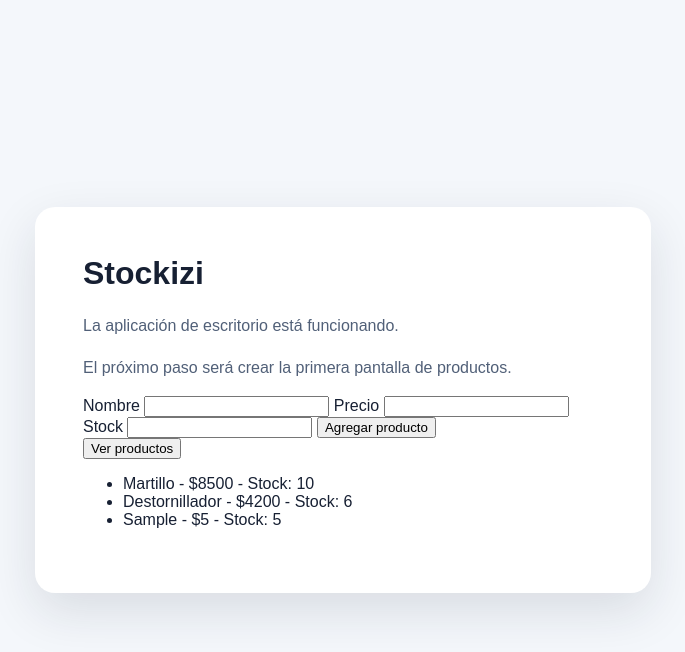
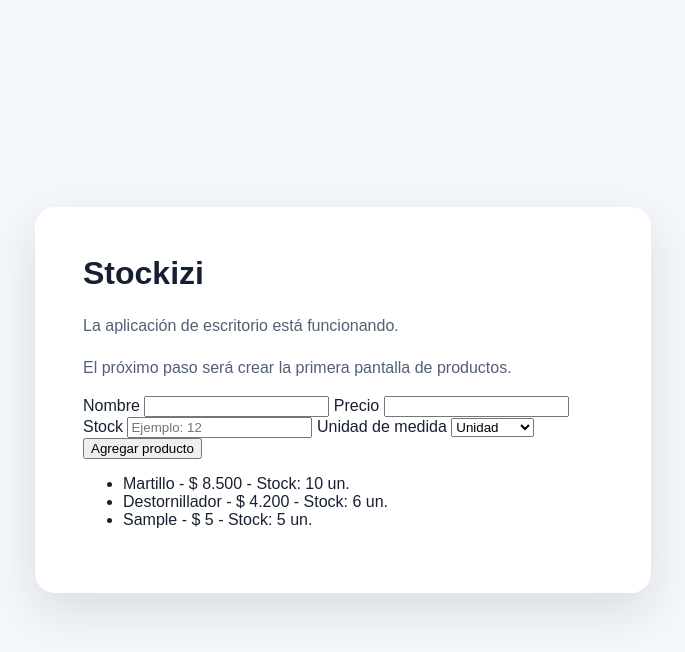
Before and after one commit to mundocreativo1211-maker/stockizi, an Electron app: page index.html in a window 1100 px wide. Both pictures are taken after typing "Sample", "5", "5" into the empty fields and a click on the button "Agregar producto". Shown: the whole page, without its empty margins (207-892 px from the left). Drawn offline with Linux system fonts and the light colour scheme.

Commit message:
Agrega la primera interacción de la interfaz

```diff
--- a/index.html
+++ b/index.html
@@ -14,18 +14,22 @@
       <form id="product-form">
         <label for="product-name">Nombre</label>
         <input id="product-name" type="text" required />
+        <label for="product-price">Precio</label>
+        <input id="product-price" type="number" min="0" step="0.01" required />
 
-        <label for="product-price">Precio</label>
-        <input id="product-price" type="number" min="0" required />
         <label for="product-stock">Stock</label>
-        <input id="product-stock" type="number" min="0" required />
+        <input id="product-stock" type="number" min="0" step="0.001" required />
+
+        <label for="product-unit">Unidad de medida</label>
+        <select id="product-unit" required>
+          <option value="UNIT">Unidad</option>
+          <option value="KILOGRAM">Kilogramo</option>
+          <option value="METER">Metro</option>
+          <option value="LITER">Litro</option>
+        </select>
 
         <button type="submit">Agregar producto</button>
       </form>
-
-      <button id="products-button" type="button">
-        Ver productos
-      </button>
 
       <ul id="products-list"></ul>
     </main>
--- a/renderer.js
+++ b/renderer.js
@@ -3,20 +3,42 @@ const products = [
     name: 'Martillo',
     price: 8500,
     stock: 10,
+    unit: 'UNIT',
   },
   {
     name: 'Destornillador',
     price: 4200,
     stock: 6,
+    unit: 'UNIT',
   },
 ];
 
-const productsButton = document.querySelector('#products-button');
+const currencyFormatter = new Intl.NumberFormat('es-AR', {
+  style: 'currency',
+  currency: 'ARS',
+  minimumFractionDigits: 0,
+});
+const quantityFormatter = new Intl.NumberFormat('es-AR', {
+  maximumFractionDigits: 3,
+});
+
+const unitLabels = {
+  UNIT: 'un.',
+  KILOGRAM: 'kg',
+  METER: 'm',
+  LITER: 'l',
+};
+
 const productsList = document.querySelector('#products-list');
 const productForm = document.querySelector('#product-form');
 const productName = document.querySelector('#product-name');
 const productPrice = document.querySelector('#product-price');
 const productStock = document.querySelector('#product-stock');
+const productUnit = document.querySelector('#product-unit');
+
+
+
+
 
 function showProducts() {
   productsList.innerHTML = '';
@@ -25,23 +47,60 @@ function showProducts() {
     const listItem = document.createElement('li');
 
     listItem.textContent =
-      `${product.name} - $${product.price} - Stock: ${product.stock}`;
+      `${product.name} - ${currencyFormatter.format(product.price)} - ` +
+      `Stock: ${quantityFormatter.format(product.stock)} ${unitLabels[product.unit]}`;
 
     productsList.append(listItem);
   }
 }
 
-productsButton.addEventListener('click', showProducts);
+function updateStockRules() {
+  if (productUnit.value === 'UNIT') {
+    productStock.step = '1';
+    productStock.placeholder = 'Ejemplo: 12';
+  } else {
+    productStock.step = '0.001';
+    productStock.placeholder = 'Ejemplo: 1.200';
+  }
+}
+
+productUnit.addEventListener('change', updateStockRules);
+
 productForm.addEventListener('submit', (event) => {
   event.preventDefault();
 
+  const name = productName.value.trim();
+  const price = Number(productPrice.value);
+  const stock = Number(productStock.value);
+  const unit = productUnit.value;
+
+  if (name === '') {
+    alert('El producto debe tener un nombre.');
+    return;
+  }
+
+  if (!Number.isFinite(stock) || stock < 0) {
+    alert('El stock debe ser un número igual o mayor que cero.');
+    return;
+  }
+
+  if (unit === 'UNIT' && !Number.isInteger(stock)) {
+    alert('El stock por unidad debe ser un número entero.');
+    return;
+  }
+
   const newProduct = {
-    name: productName.value,
-    price: Number(productPrice.value),
-    stock: Number(productStock.value),
+    name,
+    price,
+    stock,
+    unit,
   };
 
   products.push(newProduct);
   showProducts();
   productForm.reset();
+  updateStockRules();
 });
+
+updateStockRules();
+showProducts();
```
Also changed, not shown: readme.md, 1 other file.
